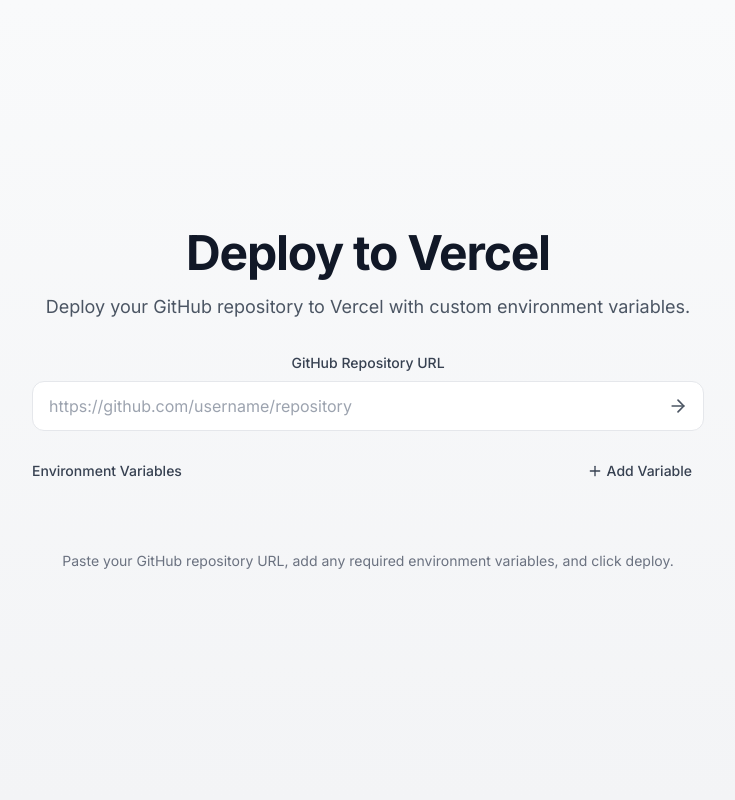
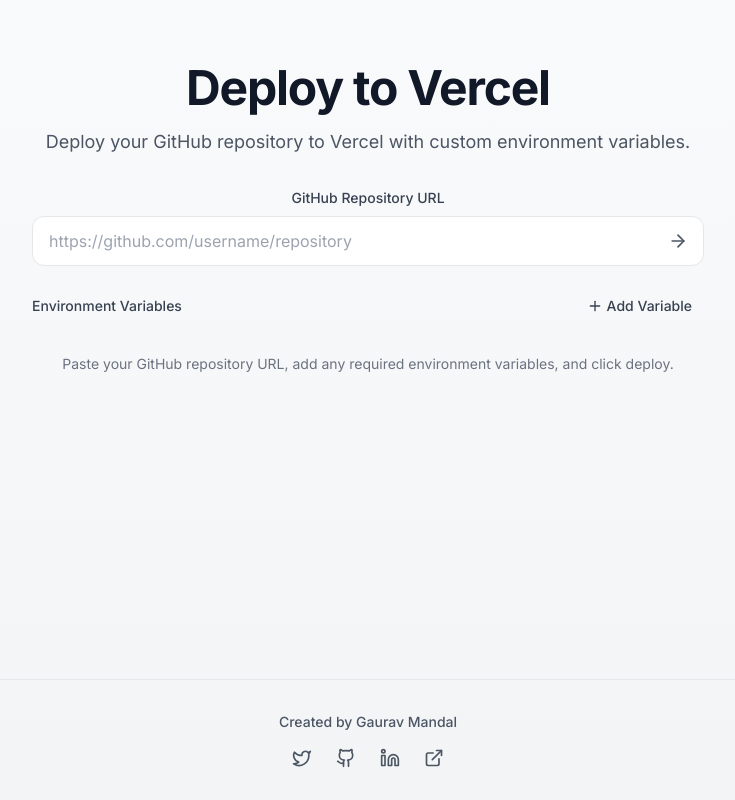
Before and after one commit to GraderLabs/deployo-github-button, a React (Vite) app: page / in a window 1280 px wide. Shown: the whole page, without its empty margins (272-1007 px from the left). Built offline with nearby package versions, Linux system fonts and the light colour scheme.

Commit message:
Add footer with social links
Added a footer to the bottom of the page with links to the author's social media profiles (X, GitHub, LinkedIn, and portfolio).

```diff
--- a/src/pages/Index.tsx
+++ b/src/pages/Index.tsx
@@ -1,10 +1,11 @@
 
 import URLInput from "../components/URLInput";
+import { Github, Linkedin, ExternalLink, Twitter } from "lucide-react";
 
 const Index = () => {
   return (
-    <div className="min-h-screen flex flex-col items-center justify-center bg-gradient-to-b from-gray-50 to-gray-100 px-4">
-      <div className="w-full max-w-4xl mx-auto text-center space-y-8 animate-fade-in">
+    <div className="min-h-screen flex flex-col items-center justify-between bg-gradient-to-b from-gray-50 to-gray-100 px-4">
+      <div className="w-full max-w-4xl mx-auto text-center space-y-8 animate-fade-in pt-16">
         <div className="space-y-4">
           <h1 className="text-4xl font-bold tracking-tight text-gray-900 sm:text-5xl">
             Deploy to Vercel
@@ -16,10 +17,54 @@ const Index = () => {
 
         <URLInput />
 
-        <footer className="text-sm text-gray-500 pt-8">
+        <footer className="text-sm text-gray-500">
           Paste your GitHub repository URL, add any required environment variables, and click deploy.
         </footer>
       </div>
+
+      <footer className="w-full py-8 mt-16 border-t border-gray-200">
+        <div className="max-w-4xl mx-auto flex flex-col items-center space-y-4">
+          <p className="text-sm font-medium text-gray-600">Created by Gaurav Mandal</p>
+          <div className="flex items-center space-x-6">
+            <a
+              href="https://x.com/gauravmandall"
+              target="_blank"
+              rel="noopener noreferrer"
+              className="text-gray-600 hover:text-gray-900 transition-colors"
+              aria-label="Twitter"
+            >
+              <Twitter className="w-5 h-5" />
+            </a>
+            <a
+              href="https://github.com/gauravmandall"
+              target="_blank"
+              rel="noopener noreferrer"
+              className="text-gray-600 hover:text-gray-900 transition-colors"
+              aria-label="GitHub"
+            >
+              <Github className="w-5 h-5" />
+            </a>
+            <a
+              href="https://linkedin.com/in/gauravmandall"
+              target="_blank"
+              rel="noopener noreferrer"
+              className="text-gray-600 hover:text-gray-900 transition-colors"
+              aria-label="LinkedIn"
+            >
+              <Linkedin className="w-5 h-5" />
+            </a>
+            <a
+              href="https://grvx.dev"
+              target="_blank"
+              rel="noopener noreferrer"
+              className="text-gray-600 hover:text-gray-900 transition-colors"
+              aria-label="Portfolio"
+            >
+              <ExternalLink className="w-5 h-5" />
+            </a>
+          </div>
+        </div>
+      </footer>
     </div>
   );
 };
```
